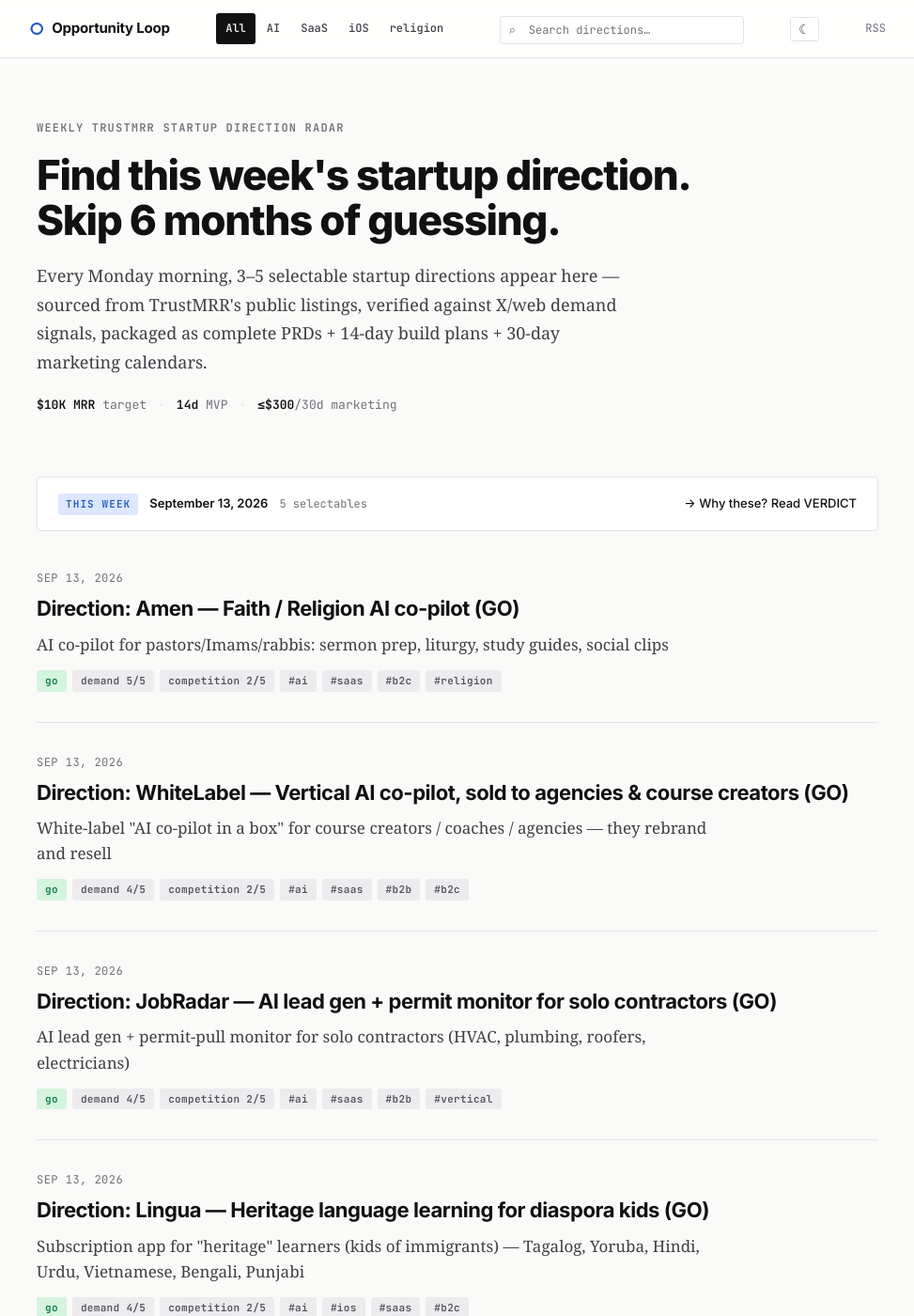
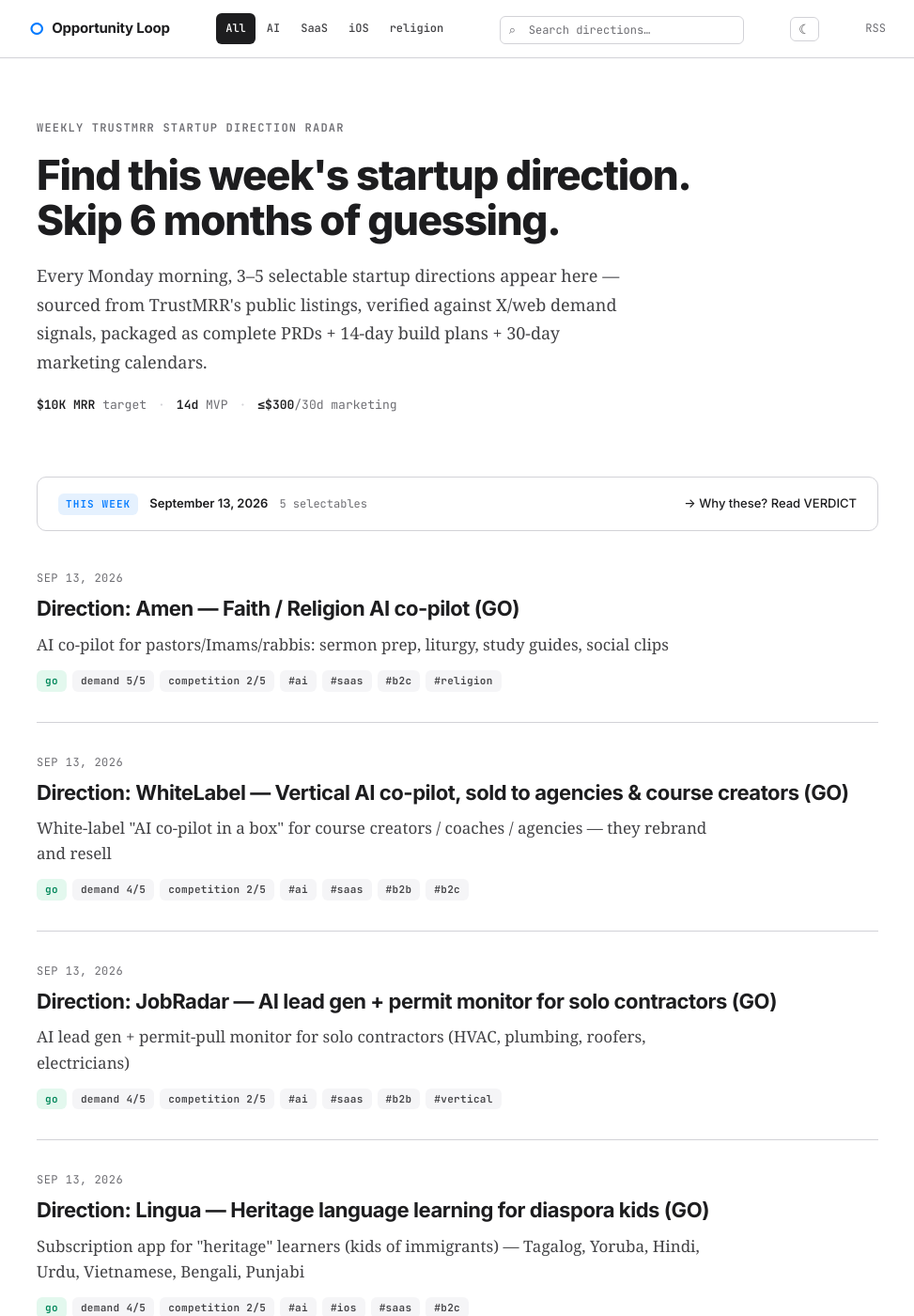
Before and after one commit to flyfoxCI/opportunity-loop, a Jekyll site: the page built from docs/index.html, in a window 1280 px wide and 1400 px high. Shown: the whole window at 94% size, without its empty margins (153-1126 px from the left). Built offline with Jekyll 4.4.1, drawn with Linux system fonts in a browser that asks for light colours.

Commit message:
design: Apple light + Spotify dark themes
Light (Apple):
  bg:           #FFFFFF      ← pure white
  bg-secondary: #F5F5F7      ← Apple systemGroupedBackground
  ink:          #1D1D1F      ← Apple label
  ink-soft:     #424245      ← Apple secondary label
  muted:        #6E6E73      ← Apple tertiary label
  hairline:     #D2D2D7      ← Apple separator
  go:           #00875A      ← Apple systemGreen
  go-narrow:    #007AFF      ← Apple systemBlue
  accent:       #007AFF      ← iOS blue (primary action)
  kill:         #FF3B30      ← Apple systemRed
  watch:        #FF9500      ← Apple systemOrange
  radius:       10px         ← Apple-ish

Dark (Spotify):
  bg:           #121212      ← Spotify baseBlack
  bg-secondary: #181818      ← Spotify baseElevation
  ink:          #FFFFFF
  ink-soft:     #B3B3B3      ← Spotify brightGrey
  muted:        #727272      ← Spotify midGrey
  hairline:     #282828
  go:           #1DB954      ← Spotify brand green (single accent)
  go-narrow:    #1DB954      ← same green — Spotify uses one accent
  accent:       #1DB954
  kill:         #E22134      ← Spotify red
  shadows:      deep black, 24px blur for elevation

Result:
- Light mode reads like Apple Notes / Apple Developer docs (clean white, thin hairlines, iOS blue)
- Dark mode reads like Spotify (pure black, bright green accent, subtle elevation)
- Single accent (Spotify-style) for go-narrow in dark mode for stronger identity
- 10px radius brings Apple feel

```diff
--- a/docs/assets/css/main.css
+++ b/docs/assets/css/main.css
@@ -13,41 +13,35 @@
   --font-serif: 'Source Serif 4', 'Source Serif Pro', Georgia, 'Times New Roman', serif;
   --font-mono:  'JetBrains Mono', ui-monospace, 'SF Mono', Menlo, monospace;
 
-  /* Light theme — HeroUI-inspired (chroma=0.21, hue=148.67, lightness=0.77, base=0.002, radius=xs) */
-  --bg:           #FAFAF9;          /* zinc-50 — softer than zinc-100 */
+  /* Light theme — Apple-inspired (clean white, iOS blue accent) */
+  --bg:           #FFFFFF;          /* Apple pure white */
+  --bg-secondary: #F5F5F7;          /* Apple systemGroupedBackground */
   --bg-elev:      #FFFFFF;
-  --ink:          #111111;          /* HeroUI zinc-900 */
-  --ink-soft:     #3F3F46;          /* zinc-700 */
-  --muted:        #71717A;          /* zinc-500 */
-  --hairline:     #E4E4E7;          /* zinc-200 */
-  --hairline-strong: #111111;
-  --go:           #0F7A4B;          /* darker for text contrast on green pastel */
-  --go-bg:        #D4F4DD;          /* HeroUI green pastel */
-  --go-narrow:    #1E5BBF;          /* darker for text on blue pastel */
-  --go-narrow-bg: #DDE7FE;          /* HeroUI blue pastel */
-  --kill:         #B91C1C;
-  --watch:        #92400E;
-  --tag:          #52525B;          /* zinc-600 */
-  --tag-bg:       #ECECEE;          /* zinc-100/200 blend */
-  --code-bg:      #F4F4F5;          /* HeroUI zinc-100 */
-  --search-bg:    rgba(255,255,255,0.85);
-
-  /* HeroUI accent palette (used minimally for visual delight) */
-  --accent-mint:    #B5F3D2;
-  --accent-blue:    #A8C9FF;
-  --accent-cyan:    #A3EAF7;
-  --accent-purple:  #C9B8FF;
-  --accent-lime:    #D7F5B0;
-  --accent-yellow:  #F7E8A4;
-  --accent-pink:    #F8AECF;
-  --accent-peach:   #FBC7A3;
+  --ink:          #1D1D1F;          /* Apple label */
+  --ink-soft:     #424245;          /* Apple secondary label */
+  --muted:        #6E6E73;          /* Apple tertiary label */
+  --hairline:     #D2D2D7;          /* Apple separator (opaque) */
+  --hairline-strong: #1D1D1F;
+  --go:           #00875A;          /* Apple systemGreen */
+  --go-bg:        #E3F8EE;          /* Apple green tint */
+  --go-narrow:    #007AFF;          /* Apple systemBlue (primary) */
+  --go-narrow-bg: #E5F1FE;          /* Apple blue tint */
+  --accent:       #007AFF;          /* iOS blue — Apple primary */
+  --kill:         #FF3B30;          /* Apple systemRed */
+  --watch:        #FF9500;          /* Apple systemOrange */
+  --tag:          #424245;          /* Apple secondary label */
+  --tag-bg:       #F5F5F7;          /* Apple secondary bg */
+  --code-bg:      #F5F5F7;
+  --search-bg:    rgba(255,255,255,0.78);
+  --shadow-sm:    0 1px 2px rgba(0,0,0,0.04);
+  --shadow-md:    0 4px 16px rgba(0,0,0,0.08);
 
   /* Layout */
   --max-width:  960px;
-  --radius:     4px;                /* HeroUI extra-small */
-  --radius-sm:  3px;
-  --shadow-sm:  0 1px 2px rgba(17,17,17,0.04);
-  --shadow-md:  0 6px 18px rgba(17,17,17,0.06);
+  --radius:     10px;                /* Apple-ish subtle radius */
+  --radius-sm:  6px;
+  --shadow-sm:  0 1px 2px rgba(0,0,0,0.04);
+  --shadow-md:  0 4px 16px rgba(0,0,0,0.06);
 
   /* Type scale */
   --fs-xs:  12px;
@@ -60,47 +54,55 @@
   --fs-3xl: 44px;
 }
 
-/* Dark theme — HeroUI palette inverted */
+/* Dark theme — Spotify-inspired (#121212 base, #1DB954 green accent) */
 [data-theme="dark"] {
-  --bg:           #0A0A0A;
-  --bg-elev:      #161618;
-  --ink:          #FAFAFA;
-  --ink-soft:     #A1A1AA;
-  --muted:        #71717A;
-  --hairline:     #27272A;
-  --hairline-strong: #FAFAFA;
-  --go:           #6EE7B7;
-  --go-bg:        #14302A;
-  --go-narrow:    #93C5FD;
-  --go-narrow-bg: #18294A;
-  --kill:         #FCA5A5;
-  --watch:        #FCD34D;
-  --tag:          #A1A1AA;
-  --tag-bg:       #1F1F22;
-  --code-bg:      #161618;
-  --search-bg:    rgba(10,10,10,0.85);
+  --bg:           #121212;          /* Spotify baseBlack */
+  --bg-secondary: #181818;          /* Spotify baseElevation */
+  --bg-elev:      #181818;
+  --ink:          #FFFFFF;          /* Spotify white */
+  --ink-soft:     #B3B3B3;          /* Spotify brightGrey */
+  --muted:        #727272;          /* Spotify midGrey */
+  --hairline:     #282828;          /* Spotify subtle dividers */
+  --hairline-strong: #FFFFFF;
+  --go:           #1DB954;          /* Spotify brand green */
+  --go-bg:        #1A3D2A;          /* muted dark green */
+  --go-narrow:    #1DB954;          /* also green — Spotify uses single accent */
+  --go-narrow-bg: #1A3D2A;
+  --accent:       #1DB954;
+  --kill:         #E22134;          /* Spotify-style red */
+  --watch:        #FFA42B;
+  --tag:          #B3B3B3;
+  --tag-bg:       #282828;
+  --code-bg:      #181818;
+  --search-bg:    rgba(18,18,18,0.88);
+  --shadow-sm:    0 1px 2px rgba(0,0,0,0.5);
+  --shadow-md:    0 8px 24px rgba(0,0,0,0.5);
 }
 
 /* Follow system preference if no manual choice */
 @media (prefers-color-scheme: dark) {
   :root:not([data-theme]) {
-    --bg:           #0A0A0A;
-    --bg-elev:      #161618;
-    --ink:          #FAFAFA;
-    --ink-soft:     #A1A1AA;
-    --muted:        #71717A;
-    --hairline:     #27272A;
-    --hairline-strong: #FAFAFA;
-    --go:           #6EE7B7;
-    --go-bg:        #14302A;
-    --go-narrow:    #93C5FD;
-    --go-narrow-bg: #18294A;
-    --kill:         #FCA5A5;
-    --watch:        #FCD34D;
-    --tag:          #A1A1AA;
-    --tag-bg:       #1F1F22;
-    --code-bg:      #161618;
-    --search-bg:    rgba(10,10,10,0.85);
+    --bg:           #121212;
+    --bg-secondary: #181818;
+    --bg-elev:      #181818;
+    --ink:          #FFFFFF;
+    --ink-soft:     #B3B3B3;
+    --muted:        #727272;
+    --hairline:     #282828;
+    --hairline-strong: #FFFFFF;
+    --go:           #1DB954;
+    --go-bg:        #1A3D2A;
+    --go-narrow:    #1DB954;
+    --go-narrow-bg: #1A3D2A;
+    --accent:       #1DB954;
+    --kill:         #E22134;
+    --watch:        #FFA42B;
+    --tag:          #B3B3B3;
+    --tag-bg:       #282828;
+    --code-bg:      #181818;
+    --search-bg:    rgba(18,18,18,0.88);
+    --shadow-sm:    0 1px 2px rgba(0,0,0,0.5);
+    --shadow-md:    0 8px 24px rgba(0,0,0,0.5);
   }
 }
 
```
